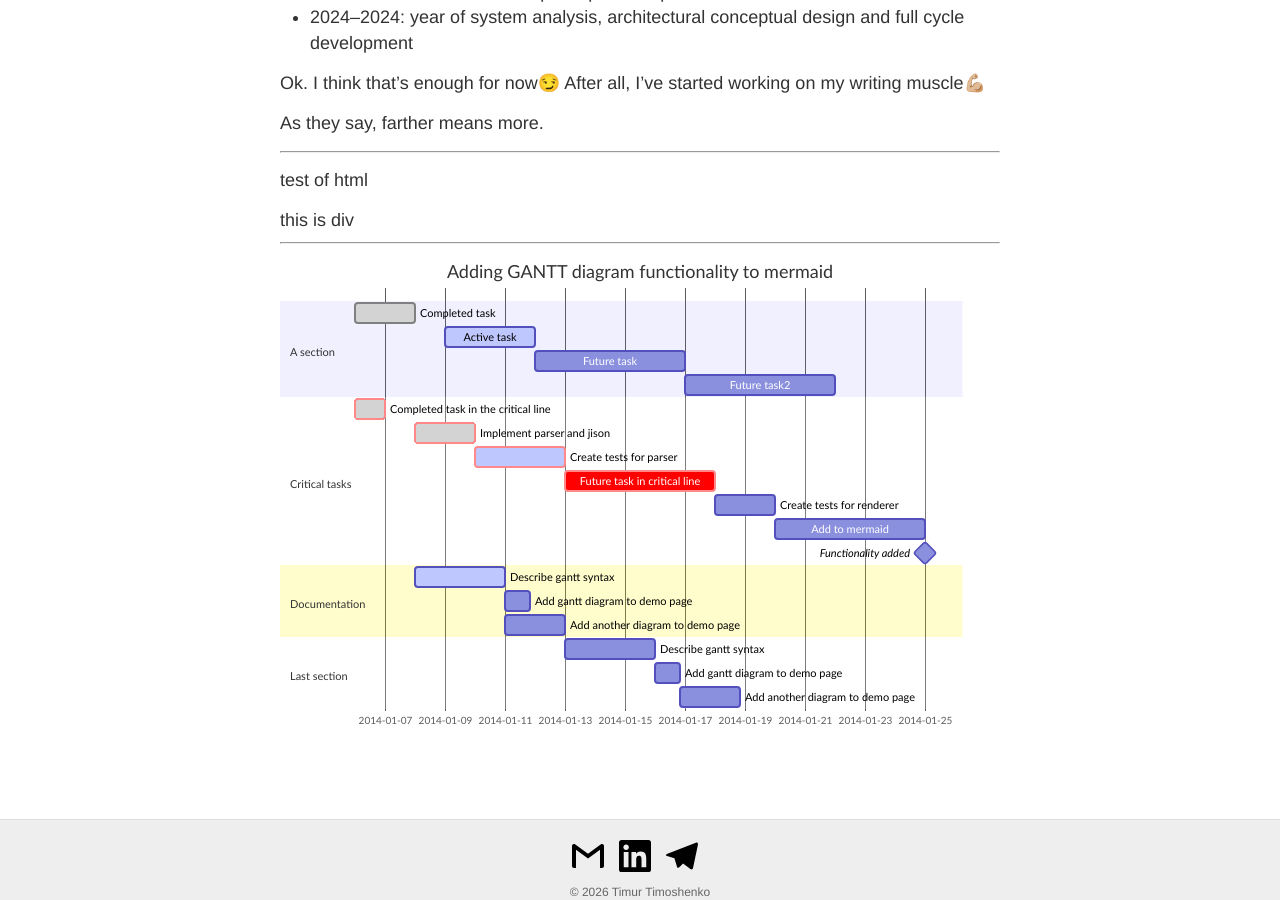
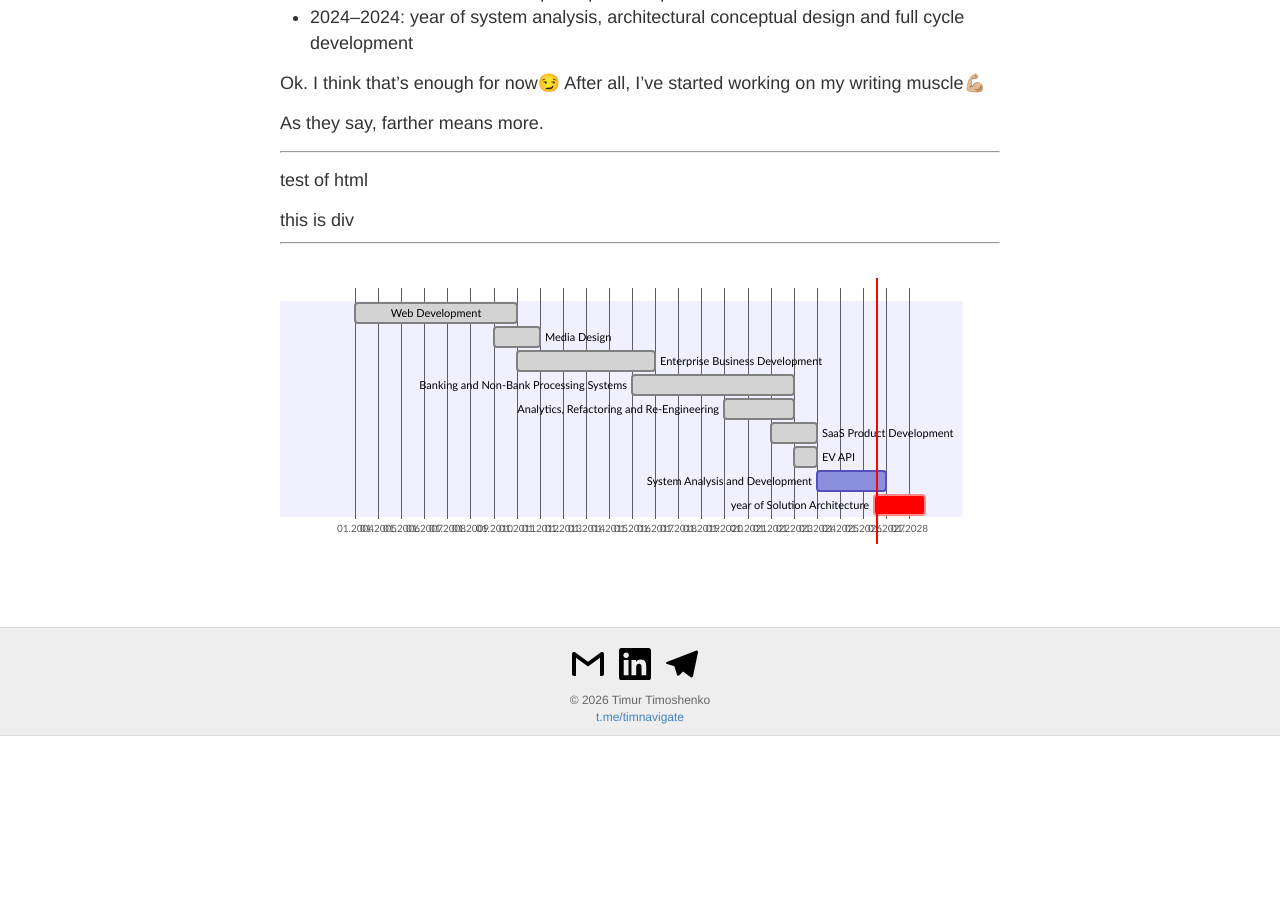
Before and after one commit to timnavigate/timnavigate.com, a Jekyll site: the page built from _posts/2024-01-20-first-post.md, in a window 1280 px wide and 900 px high, scrolled down 760 px. Built offline with Jekyll 4.4.1, drawn with Linux system fonts in a browser that asks for light colours; after the commit the page ends 1496 px from its top, so only the background shows below that.

Commit message:
refresh gantt chart

```diff
--- a/_posts/2024-01-20-first-post.md
+++ b/_posts/2024-01-20-first-post.md
@@ -31,31 +31,20 @@ test of html
 ---
 <pre class="mermaid">
 gantt
-    dateFormat  YYYY-MM-DD
-    title       Adding GANTT diagram functionality to mermaid
 
-    section A section
-    Completed task            :done,    des1, 2014-01-06,2014-01-08
-    Active task               :active,  des2, 2014-01-09, 3d
-    Future task               :         des3, after des2, 5d
-    Future task2              :         des4, after des3, 5d
+	dateformat YYYY-MM-DD
+    axisFormat %m.%Y
+    tickInterval 12month
 
-    section Critical tasks
-    Completed task in the critical line :crit, done, 2014-01-06,24h
-    Implement parser and jison          :crit, done, after des1, 2d
-    Create tests for parser             :crit, active, 3d
-    Future task in critical line        :crit, 5d
-    Create tests for renderer           :2d
-    Add to mermaid                      :until isadded
-    Functionality added                 :milestone, isadded, 2014-01-25, 0d
+	Web Development :done, 2004-01-01, 2010-12-31
+	Media Design :done, 2010-01-01, 2011-12-31
+	Enterprise Business Development :done, 2011-01-01, 2016-12-31
 
-    section Documentation
-    Describe gantt syntax               :active, a1, after des1, 3d
-    Add gantt diagram to demo page      :after a1  , 20h
-    Add another diagram to demo page    :doc1, after a1  , 48h
+	Banking and Non-Bank Processing Systems :done, 2016-01-01, 2022-12-31
+	Analytics, Refactoring and Re-Engineering :done, 2020-01-01, 2022-12-31
+	SaaS Product Development :done, 2022-01-01, 2023-12-31
+	EV API :done, 2023-01-01, 2023-12-31
+	System Analysis and Development :current, 2024-01-01, 2026-12-31
+    year of Solution Architecture :crit, 2026-06-31, 800d
 
-    section Last section
-    Describe gantt syntax               :after doc1, 3d
-    Add gantt diagram to demo page      :20h
-    Add another diagram to demo page    :48h
 </pre>
```
